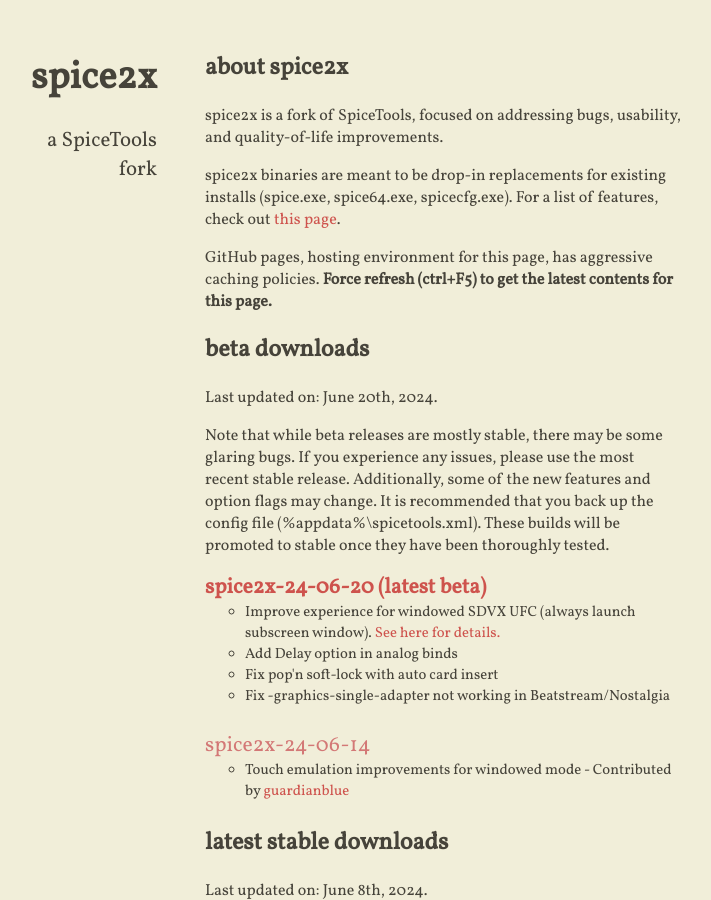
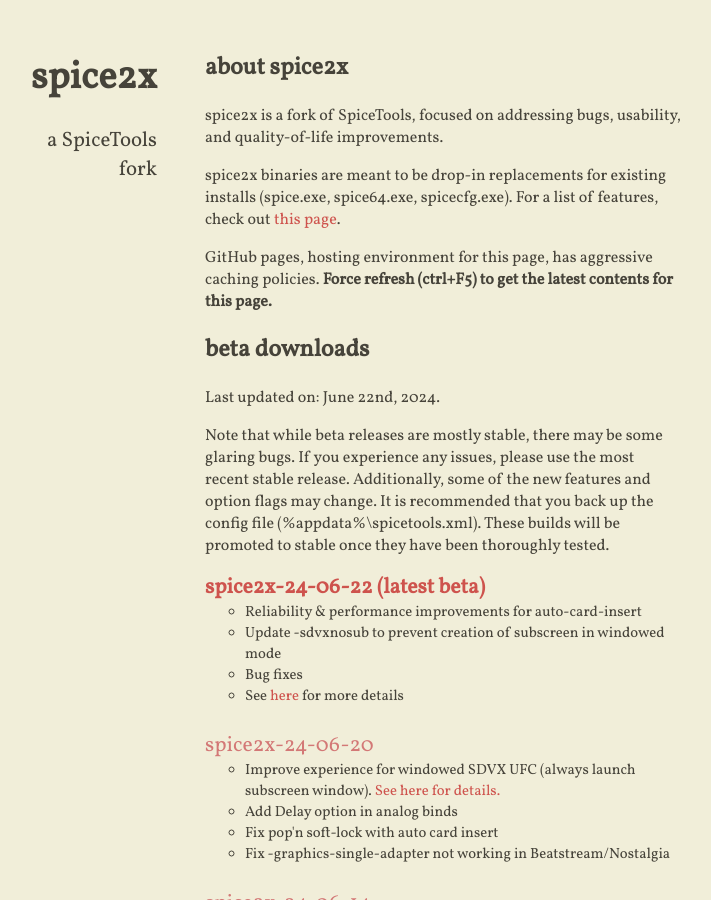
Before and after one commit to spice2x/spice2x.github.io, a Jekyll site: the page built from docs/index.html, in a window 1280 px wide and 900 px high. Shown: the whole window, without its empty margins (299-1010 px from the left). Built offline with Jekyll 4.4.1, drawn with Linux system fonts in a browser that asks for light colours; nearby versions of some CDN libraries.

Commit message:
24-06-22

```diff
--- a/docs/_includes/content.html
+++ b/docs/_includes/content.html
@@ -11,7 +11,7 @@
 
 <h2>beta downloads</h2>
 
-<p>Last updated on: June 20th, 2024.</p>
+<p>Last updated on: June 22nd, 2024.</p>
 
 <p>Note that while beta releases are mostly stable, there may be some glaring bugs. If you experience any issues, please
   use the most recent stable release. Additionally, some of the new features and option flags may change. It is
@@ -19,6 +19,17 @@
   stable once they have been thoroughly tested.
 </p>
 <ul class="downloads-beta highlight-latest">
+  <li>
+    <a class="download-link" href="https://github.com/spice2x/spice2x.github.io/releases/download/24-06-22/spice2x-24-06-22.zip">
+      spice2x-24-06-22
+    </a>
+    <ul>
+      <li>Reliability &amp; performance improvements for auto-card-insert</li>
+      <li>Update -sdvxnosub to prevent creation of subscreen in windowed mode</li>
+      <li>Bug fixes</li>
+      <li>See <a href="https://github.com/spice2x/spice2x.github.io/releases/tag/24-06-22">here</a> for more details</li>
+    </ul>
+  <li>
   <li>
     <a class="download-link" href="https://github.com/spice2x/spice2x.github.io/releases/download/24-06-20/spice2x-24-06-20.zip">
       spice2x-24-06-20
```
